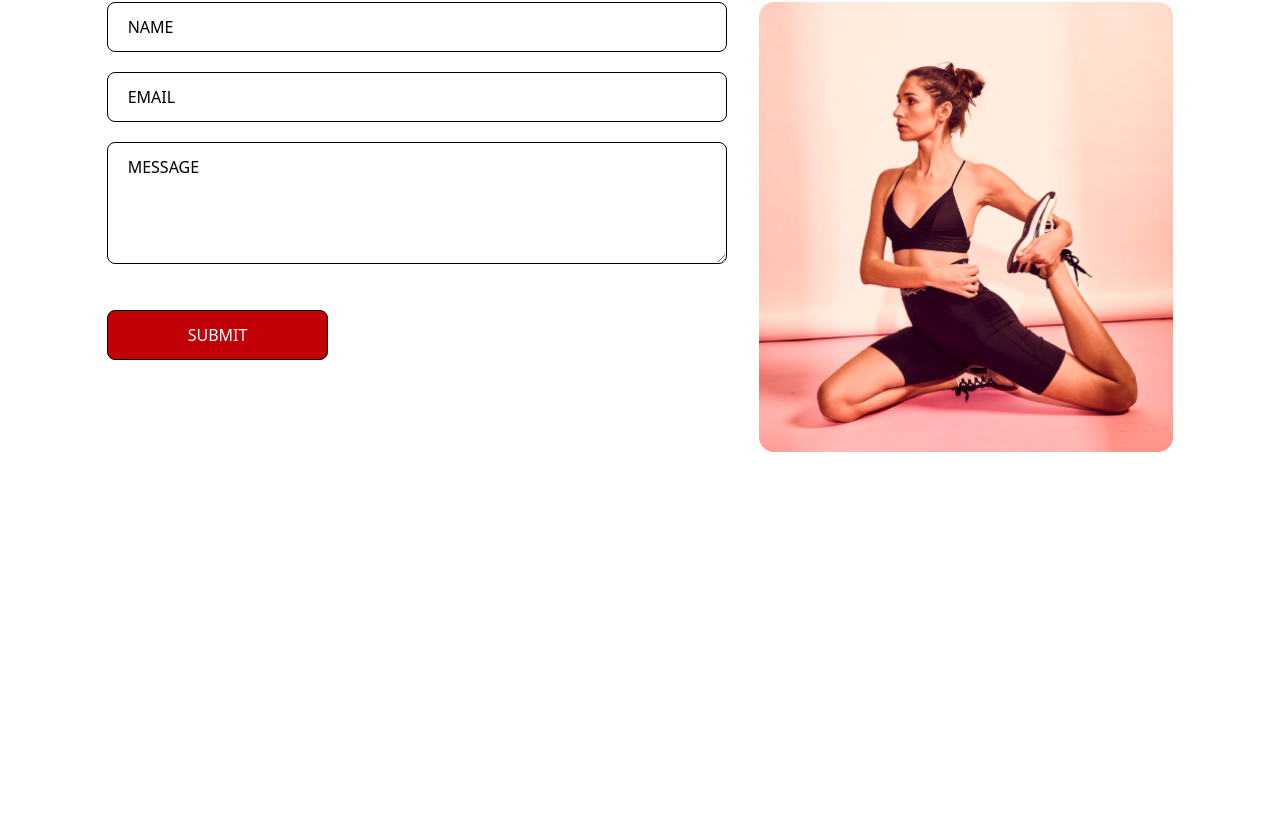
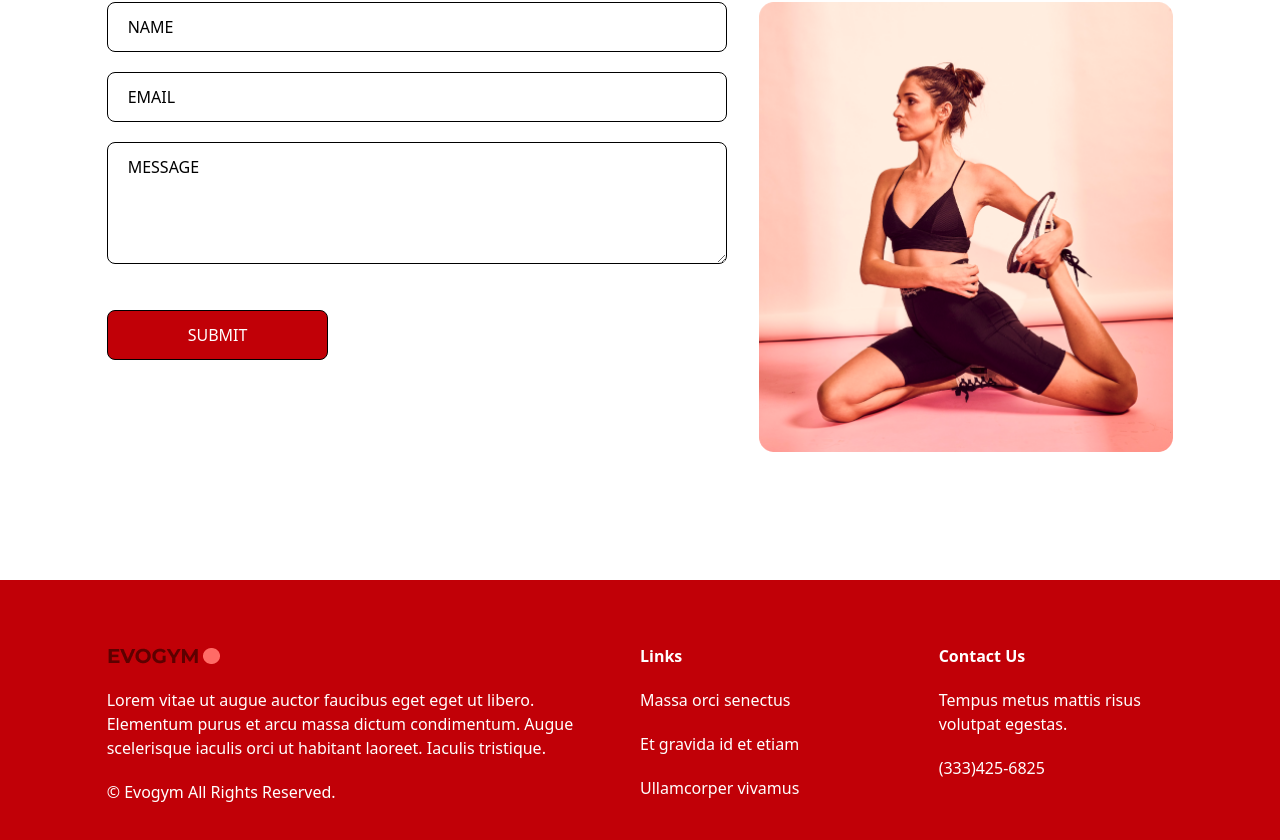
Before and after one commit to TimiMaliki/Sante, a React (Vite) app: page / in a window 1280 px wide. Shown: the part 2969-3809 px from the top of the page. Before the commit the page ends 3549 px from the top, so only its background shows below. Built offline with nearby package versions, Linux system fonts and the light colour scheme.

Commit message:
Contact Us Finished

```diff
--- a/src/App.tsx
+++ b/src/App.tsx
@@ -5,6 +5,7 @@
 import ShuffleHero from "./Pages/Home/ShuffleHero";
 import Benefits from "./Pages/Benefits/Benefits";
 import ContactUs from "./Pages/ContactUs/Contact";
+import Footer from "./Pages/Footer/Footer";
 
 function App() {
   const [selectedPage, setSelectedPage] = useState<SelectedPage>(SelectedPage.Home);
@@ -30,6 +31,7 @@
         <Benefits setSelectedPage={setSelectedPage}/>
         <ShuffleHero />
         <ContactUs setSelectedPage={setSelectedPage}/>
+        <Footer/>
     </div>
   );
 }
--- /dev/null
+++ b/src/Pages/Footer/Footer.tsx
@@ -0,0 +1,32 @@
+import Logo from "../../assets/Logo.png";
+
+const Footer = () => {
+  return (
+    <footer className="bg-red-700 py-16">
+      <div className="justify-content mx-auto w-5/6 gap-16 md:flex">
+        <div className="mt-16 basis-1/2 md:mt-0">
+          <img alt="logo" src={Logo} />
+          <p className="my-5 text-white">
+            Lorem vitae ut augue auctor faucibus eget eget ut libero. Elementum
+            purus et arcu massa dictum condimentum. Augue scelerisque iaculis
+            orci ut habitant laoreet. Iaculis tristique.
+          </p>
+          <p className="text-white">© Evogym All Rights Reserved.</p>
+        </div>
+        <div className="mt-16 basis-1/4 md:mt-0 text-white">
+          <h4 className="font-bold">Links</h4>
+          <p className="my-5">Massa orci senectus</p>
+          <p className="my-5">Et gravida id et etiam</p>
+          <p>Ullamcorper vivamus</p>
+        </div>
+        <div className="mt-16 basis-1/4 md:mt-0 text-white">
+          <h4 className="font-bold">Contact Us</h4>
+          <p className="my-5">Tempus metus mattis risus volutpat egestas.</p>
+          <p>(333)425-6825</p>
+        </div>
+      </div>
+    </footer>
+  );
+};
+
+export default Footer;
```
